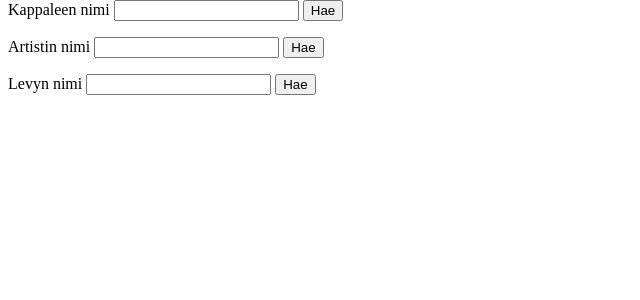
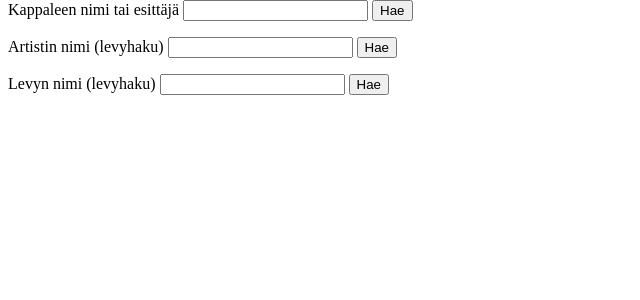
Before and after one commit to ninnnu/levykanta, a Django app: template templates/discdb/search.html in a window 1280 px wide. Shown: the part 28-328 px from the top of the page, without its empty margins (0-640 px from the left). Run offline with Django 3.2, Linux system fonts and the light colour scheme; the template is opened without the code that fills it, so the values that code supplies are empty.

Commit message:
More functional track search

```diff
--- a/discdb/views.py
+++ b/discdb/views.py
@@ -5,6 +5,7 @@ from django.views.decorators.csrf import csrf_exempt
 from django.contrib.auth import authenticate, login
 from django.template import Context, loader, RequestContext
 from discdb.models import Disc, DiscForm, NewDiscForm, TrackForm, Owner, Track, Wish, WishForm
+from django.db.models import Q # OR-queries
 # from discdb.forms import NewDiscForm, DiscForm, TrackForm, BarcodeForm, WishForm
 from django.http import HttpResponse, Http404, HttpResponseRedirect
 from django.shortcuts import render_to_response
@@ -231,7 +232,7 @@ def search_view(request):
         results = []
 
         if('track' in request.POST):
-            res = Track.objects.filter(name__icontains = request.POST['track'])
+            res = Track.objects.filter(Q(name__icontains = request.POST['track']) | Q(artist__icontains = request.POST['track']))
             for r in res:
                 name = r.artist+" - "+r.name+" ("+r.disc.name+")"
                 url = "/discdb/show/"+str(r.disc.pk)+"/"
--- a/templates/discdb/search.html
+++ b/templates/discdb/search.html
@@ -2,17 +2,17 @@
 {% block content %}
 <div class="fieldWrapper">
 <form method="post" action="/discdb/search/">{% csrf_token %}
-<label for="id_track">Kappaleen nimi</label> <input id="id_track" type="text" name="track" /> <input type="submit" value="Hae" />
+<label for="id_track">Kappaleen nimi tai esittäjä</label> <input id="id_track" type="text" name="track" /> <input type="submit" value="Hae" />
 </form>
 </div>
 <div class="fieldWrapper">
 <form method="post" action="/discdb/search/">{% csrf_token %}
-<label for="id_artist">Artistin nimi</label> <input id="id_artist" type="text" name="artist" /> <input type="submit" value="Hae" />
+<label for="id_artist">Artistin nimi (levyhaku)</label> <input id="id_artist" type="text" name="artist" /> <input type="submit" value="Hae" />
 </form>
 </div>
 <div class="fieldWrapper">
 <form method="post" action="/discdb/search/">{% csrf_token %}
-<label for="id_disc">Levyn nimi</label> <input id="id_disc" type="text" name="disc" /> <input type="submit" value="Hae" />
+<label for="id_disc">Levyn nimi (levyhaku)</label> <input id="id_disc" type="text" name="disc" /> <input type="submit" value="Hae" />
 </form>
 </div>
 {% if results %}
```
